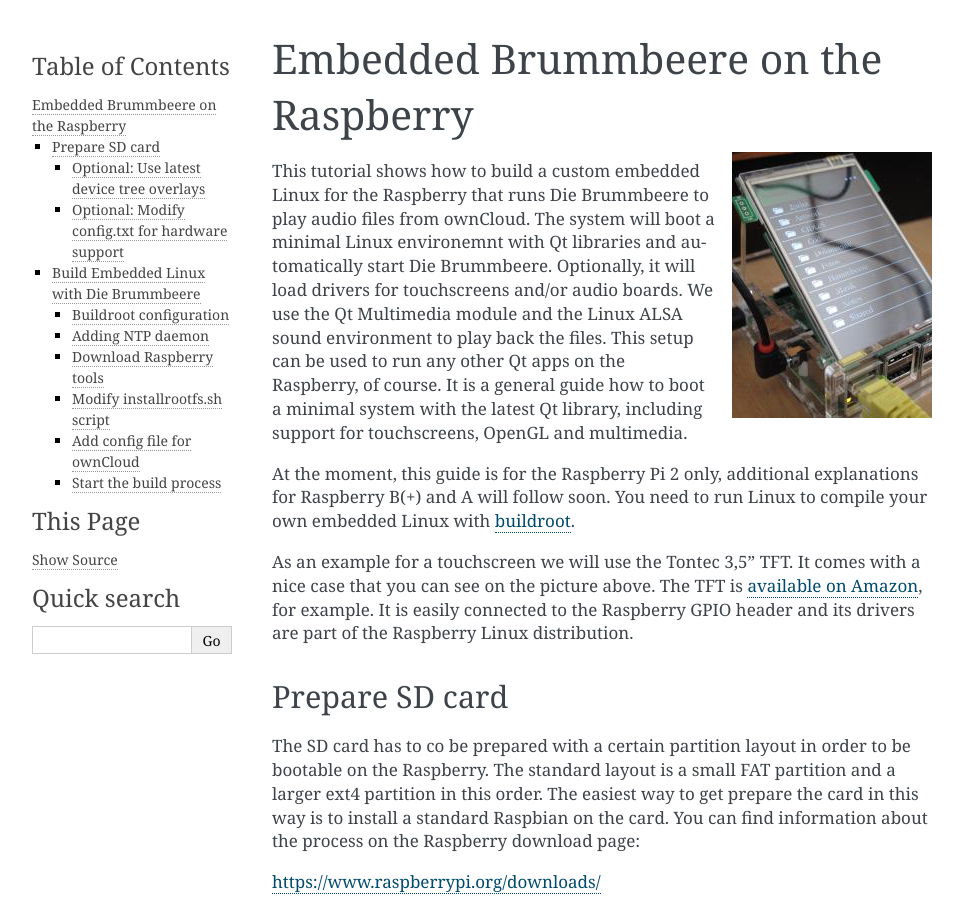
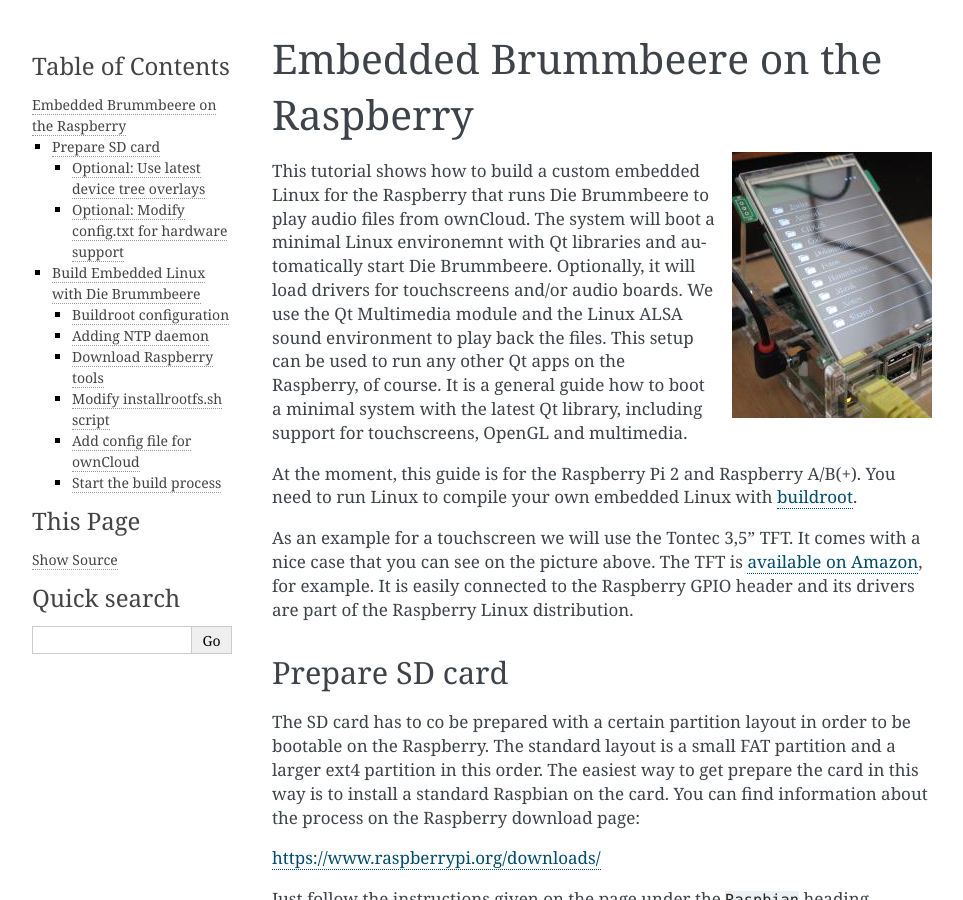
Before and after one commit to pbouda/brummbeere, a Sphinx documentation site: the page built from doc/raspi.rst, in a window 1280 px wide and 900 px high. Shown: the whole window, without its empty margins (148-1111 px from the left). Built offline with Sphinx 7.4.7, drawn with Linux system fonts in a browser that asks for light colours; some of the changed text lies outside the part shown.

Commit message:
Added files for Raspi A/B(+).

```diff
--- a/doc/raspi.rst
+++ b/doc/raspi.rst
@@ -14,9 +14,9 @@
 the latest Qt library, including support for touchscreens, OpenGL and
 multimedia.
 
-At the moment, this guide is for the Raspberry Pi 2 only, additional
-explanations for Raspberry B(+) and A will follow soon. You need to run Linux
-to compile your own embedded Linux with `buildroot <http://buildroot.net>`_.
+At the moment, this guide is for the Raspberry Pi 2 and Raspberry A/B(+). You
+need to run Linux to compile your own embedded Linux with `buildroot
+<http://buildroot.net>`_.
 
 As an example for a touchscreen we will use the Tontec 3,5" TFT. It comes with
 a nice case that you can see on the picture above. The TFT is `available on
@@ -128,7 +128,16 @@
 .. code-block:: sh
 
    $ cd buildroot
-   $ make defconfig BR2_DEFCONFIG=../buildroot-config/brummbeereconfig.buildroot
+   $ make defconfig BR2_DEFCONFIG=../buildroot-config/brummbeereconfig-raspi2.buildroot
+
+If you want to build Die Brummbeere for Raspberry A/B(+) then choose the "raspi"
+configuration file during this step:
+
+.. code-block:: sh
+
+   $ cd buildroot
+   $ make defconfig BR2_DEFCONFIG=../buildroot-config/brummbeereconfig-raspi.buildroot
+
 
 Adding NTP daemon
 .................
```
Also changed, not shown: README.md (+2 -2 lines), 8 other files.
